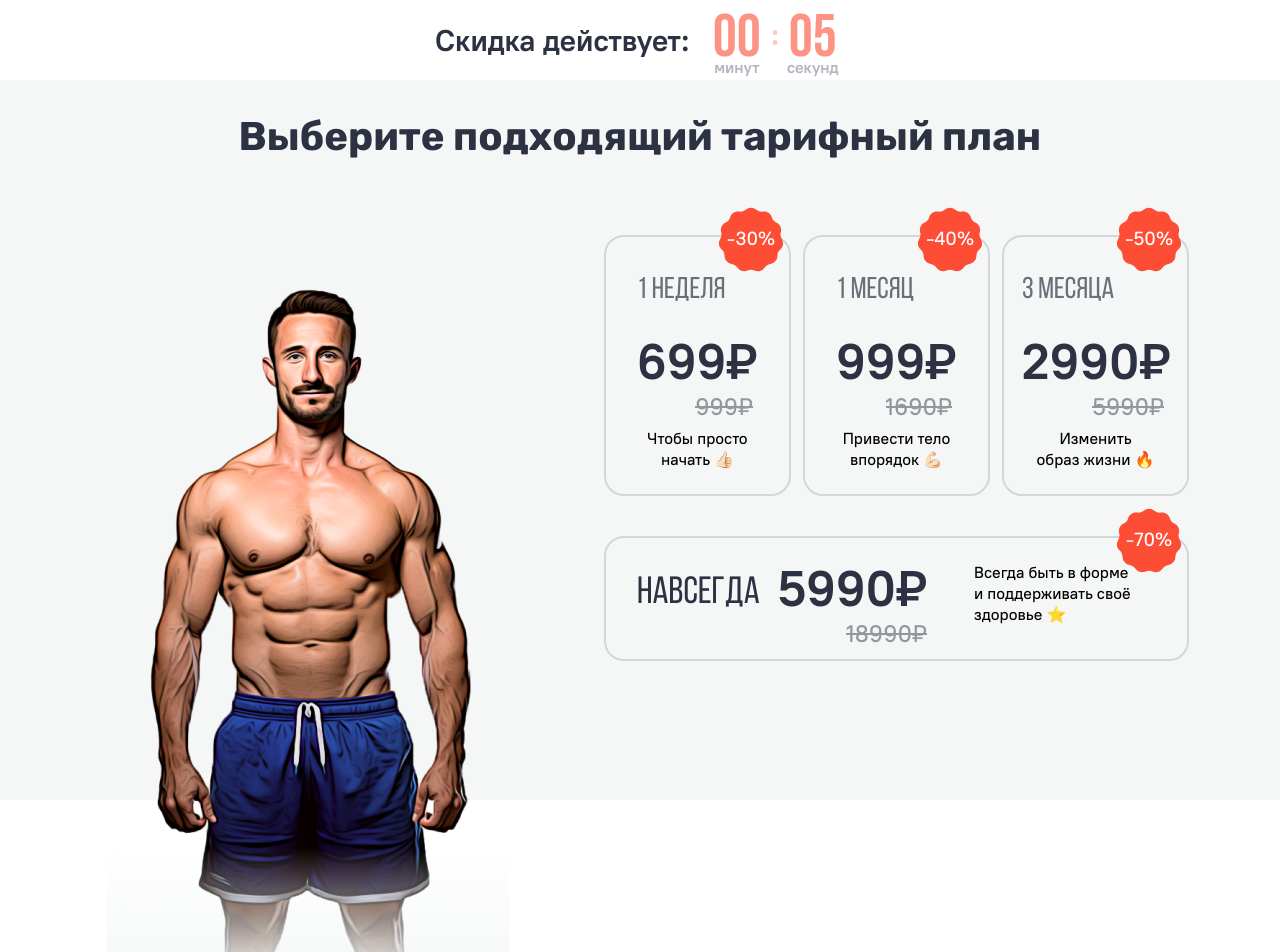
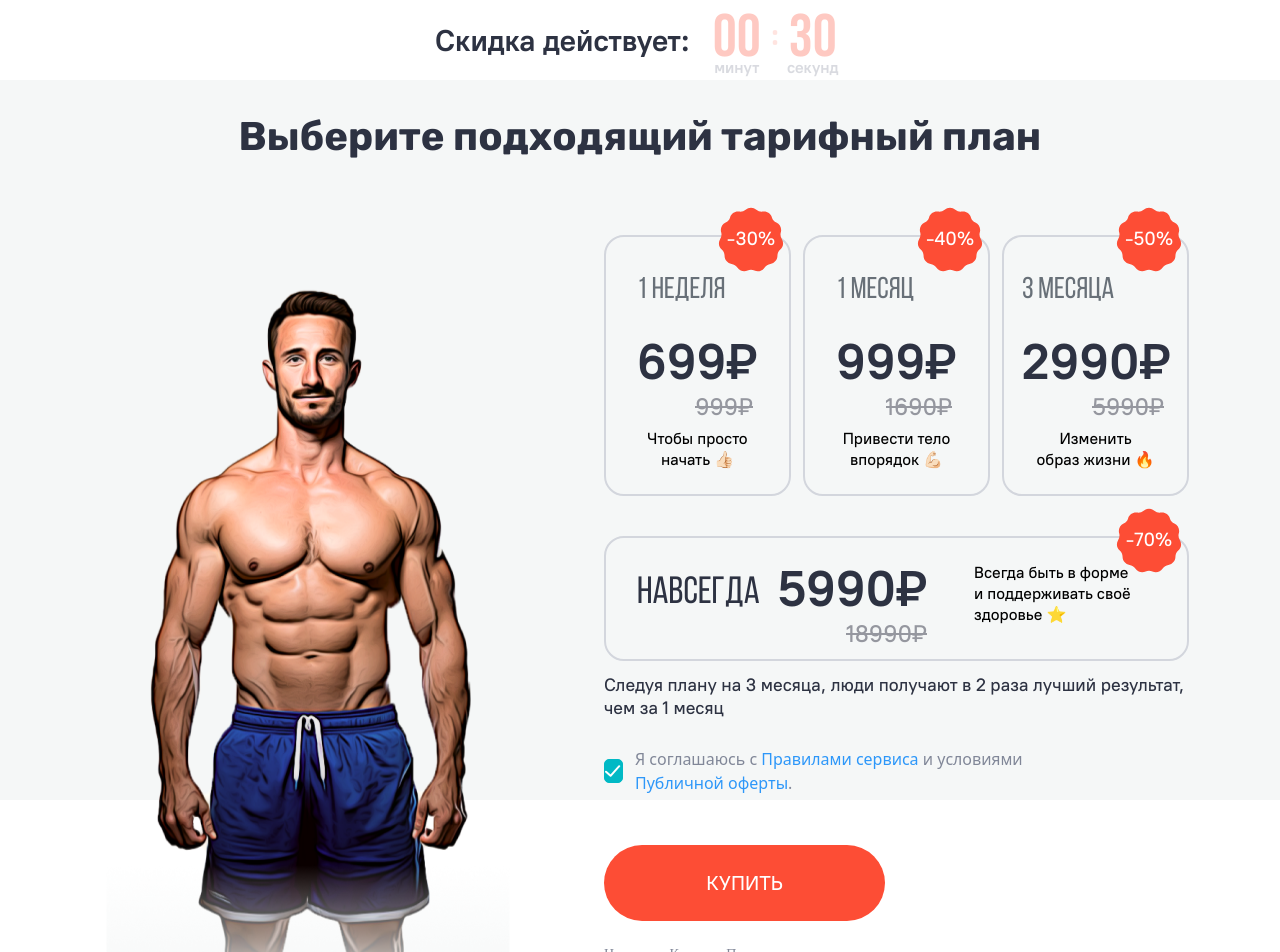
Before and after one commit to Red-Fox-98/fitness_tariffs, a Next.js app: page / in a window 1280 px wide. Shown: the top 952 px of the page. Built offline with nearby package versions, Linux system fonts and the light colour scheme.

Commit message:
Added description tariff map

```diff
--- a/package.json
+++ b/package.json
@@ -16,6 +16,7 @@
   "dependencies": {
     "@reduxjs/toolkit": "^2.3.0",
     "clsx": "^2.1.1",
+    "html-react-parser": "^5.1.18",
     "i18next": "^23.16.0",
     "next": "^14.2.15",
     "react": "^18.3.1",
@@ -24,16 +25,18 @@
     "react-redux": "^9.1.2"
   },
   "devDependencies": {
+    "@types/markdown-it": "^14",
     "@types/node": "^20.9.1",
     "@types/react": "^18.3.11",
     "@typescript-eslint/eslint-plugin": "^8.9.0",
-    "@typescript-eslint/parser": "^8.9.0",
+    "@typescript-eslint/parser": "^8.11.0",
     "autoprefixer": "^10.4.20",
     "eslint": "8.57.1",
     "eslint-config-next": "^14.0.3",
     "eslint-config-prettier": "^9.0.0",
     "eslint-plugin-prettier": "^5.0.1",
     "eslint-plugin-react": "^7.33.2",
+    "markdown-it": "^14.1.0",
     "postcss": "^8.4.47",
     "prettier": "^3.3.3",
     "prettier-eslint": "^16.3.0",
--- a/src/entities/header/time/Time.tsx
+++ b/src/entities/header/time/Time.tsx
@@ -6,7 +6,7 @@ import { getIsFlashing, timeChange, timeOutput } from "src/entities/header/time/
 import { isLittleTimeSwitch, isPopularSwitch } from "src/shared/store/Time/slice";
 
 const Time: FC = () => {
-  const [time, setTime] = useState(10);
+  const [time, setTime] = useState(35);
   const [minute, second] = [Math.floor(time / 60), time % 60];
   const isLittleTime = useAppSelector((state) => state.time.isLittleTime);
   const isPopular = useAppSelector((state) => state.time.isPopular);
@@ -14,11 +14,9 @@ const Time: FC = () => {
 
   useEffect(() => {
     setTimeout(() => setTime(timeChange(time)), 1000);
-    if ((isLittleTime && time >= 30) || (!isLittleTime && time <= 30)) dispatch(isLittleTimeSwitch());
-    if (time === 0 || (time !== 0 && !isPopular)) {
-      dispatch(isPopularSwitch());
-    }
-  }, [time, dispatch, isLittleTime, isPopular]);
+    if (!isLittleTime && time === 30) dispatch(isLittleTimeSwitch());
+    if ((time === 0 && isPopular) || (time !== 0 && !isPopular)) dispatch(isPopularSwitch());
+  }, [dispatch, time, isLittleTime, isPopular]);
 
   return (
     <div className={`relative w-[140px] flex gap-[12px] ${getIsFlashing(time, isLittleTime) && "animate-flashing"}`}>
--- a/src/entities/header/time/helper.ts
+++ b/src/entities/header/time/helper.ts
@@ -1,12 +1,12 @@
-export const getIsFlashing = (time: number, isLittleTime: boolean) => {
-  return isLittleTime && time <= 30 && time !== 0;
+export const getIsFlashing = (time: number, isLittleTime: boolean): number => {
+  return +(isLittleTime && time <= 30 && time !== 0);
 };
 
-export const timeChange = (time: number) => {
+export const timeChange = (time: number): number => {
   return time > 0 ? (time -= 1) : time;
 };
 
-export const timeOutput = (number: number, text_form = ["а", "ы", ""]) => {
+export const timeOutput = (number: number, text_form = ["а", "ы", ""]): string => {
   const n = number % 10;
   if (n == 1) return text_form[0];
   else if (n >= 2 && n <= 4) return text_form[1];
--- /dev/null
+++ b/src/entities/home/descriptionTariffMap/DescriptionTariffMap.tsx
@@ -0,0 +1,28 @@
+import { FC } from "react";
+import markdownit from "markdown-it";
+import parse from "html-react-parser";
+import Button from "src/shared/uikit/Button/Button";
+
+const mdParser = markdownit();
+
+const DescriptionTariffMap: FC = () => {
+  return (
+    <div className={"pt-[13px]"}>
+      <div className={"font-ptRootUIMedium text-[18px] leading-[130%] text-2D3242 mb-[26px]"}>
+        {"Следуя плану на 3 месяца, люди получают в 2 раза лучший результат, чем за 1 месяц"}
+      </div>
+      <div className={"privacy-policy w-[454px] mb-[50px] flex gap-[12px] items-center text-818798"}>
+        <input type={"checkbox"} checked />
+        {parse(mdParser.render("Я соглашаюсь с [Правилами сервиса]() и  условиями [Публичной оферты](). "))}
+      </div>
+      <Button value={"Купить"} buttonSize={"small"} />
+      <div className={"font-ptRootUIRegular w-[580px] mt-[25px] text-[14px] text-818798 leading-[130%]"}>
+        {
+          "Нажимая «Купить», Пользователь соглашается на автоматическое списание денежных средств по истечению купленного периода. Дальнейшие списания по тарифам участвующим в акции осуществляются по полной стоимости согласно оферте."
+        }
+      </div>
+    </div>
+  );
+};
+
+export default DescriptionTariffMap;
--- a/src/features/homePage/tariff/Tariff.tsx
+++ b/src/features/homePage/tariff/Tariff.tsx
@@ -42,6 +42,7 @@ const Tariff: FC<TariffProps> = ({ tariff, descriptionTariff, initialTariff }) =
         >
           {`${tariff.name}`}
         </div>
+
         <div className={"h-auto"}>
           <div className={"h-[55px] font-ptRootUIBold text-2D3242 text-large  leading-[110%]"}>{`${tariff.price}₽`}</div>
 
--- a/src/features/homePage/tariffCard/TariffCard.tsx
+++ b/src/features/homePage/tariffMap/TariffMap.tsx
@@ -1,15 +1,16 @@
 import { FC, useEffect, useState } from "react";
 import { useAppSelector } from "src/shared/store/hooks";
 import { FitnessTariff, FitnessTariffDescription } from "src/shared/api/types";
-import { getDescription, getFilteredTariffs, getInitialTariff } from "src/features/homePage/tariffCard/helper";
+import { getDescription, getFilteredTariffs, getInitialTariff } from "src/features/homePage/tariffMap/helper";
 import Tariff from "src/features/homePage/tariff/Tariff";
+import DescriptionTariffMap from "src/entities/home/descriptionTariffMap/DescriptionTariffMap";
 
 interface TariffCardProps {
   tariffs: FitnessTariff[];
   tariffsDescription: FitnessTariffDescription[];
 }
 
-const TariffCard: FC<TariffCardProps> = ({ tariffs, tariffsDescription }) => {
+const TariffMap: FC<TariffCardProps> = ({ tariffs, tariffsDescription }) => {
   const isPopular = useAppSelector((state) => state.time.isPopular);
   const [filteredTariffs, setFilteredTariffs] = useState(getFilteredTariffs(tariffs, isPopular));
 
@@ -38,8 +39,9 @@ const TariffCard: FC<TariffCardProps> = ({ tariffs, tariffsDescription }) => {
           />
         </div>
       )}
+      <DescriptionTariffMap />
     </div>
   );
 };
 
-export default TariffCard;
+export default TariffMap;
--- a/src/pages/index.css
+++ b/src/pages/index.css
@@ -1,6 +1,29 @@
 @tailwind base;
 @tailwind components;
 @tailwind utilities;
+
+.privacy-policy {
+  input[type="checkbox"] {
+    background-color: #ffffff;
+    width: 24px;
+    height: 24px;
+    appearance: none;
+    border: 1px solid #01b9c5;
+    border-radius: 5px;
+  }
+  input[type="checkbox"]:checked {
+    background-color: #01b9c5;
+    background-repeat: no-repeat;
+    background-image: url("../shared/uikit/icons/Checkbox.svg");
+    background-position: center center;
+  }
+  input[type="checkbox"]:focus {
+    outline: none;
+  }
+  a {
+    color: #2d97f9;
+  }
+}
 
 @layer base {
   @font-face {
@@ -9,6 +32,14 @@
     font-weight: 400;
     font-display: swap;
     src: url("../../public/fonts/BebasNeue/BebasNeue-Regular.ttf") format("truetype");
+  }
+
+  @font-face {
+    font-family: "PT RootUI Bold Regular";
+    font-style: normal;
+    font-weight: 400;
+    font-display: swap;
+    src: url("../../public/fonts/PTRootUI/pt-root-ui_regular.ttf") format("truetype");
   }
 
   @font-face {
--- a/src/shared/store/Time/slice.ts
+++ b/src/shared/store/Time/slice.ts
@@ -7,7 +7,7 @@ interface TimeState {
 
 const initialState: TimeState = {
   isLittleTime: false,
-  isPopular: true
+  isPopular: false
 };
 
 export const timeSlice = createSlice({
--- /dev/null
+++ b/src/shared/uikit/Button/Button.tsx
@@ -0,0 +1,23 @@
+import { FC } from "react";
+
+type buttonSizeType = "small" | "large";
+
+interface ButtonProps {
+  value: string;
+  buttonSize: buttonSizeType;
+}
+
+const Button: FC<ButtonProps> = ({ value, buttonSize }) => {
+  return (
+    <button
+      className={
+        "font-ptRootUIMedium text-[20px] text-FFFFFF uppercase rounded-[60px] bg-FD4D35 hover:animate-flashing" +
+        ` ${buttonSize === "small" ? "w-[281px] h-[76px]" : "w-[310] h-[62px]"}`
+      }
+    >
+      {value}
+    </button>
+  );
+};
+
+export default Button;
--- a/src/widgets/home/tariffModule/TariffModule.tsx
+++ b/src/widgets/home/tariffModule/TariffModule.tsx
@@ -1,6 +1,6 @@
 import { FC } from "react";
 import { FitnessTariff, FitnessTariffDescription } from "src/shared/api/types";
-import TariffCard from "src/features/homePage/tariffCard/TariffCard";
+import TariffMap from "src/features/homePage/tariffMap/TariffMap";
 
 interface TariffModuleProps {
   tariffs: FitnessTariff[];
@@ -10,7 +10,7 @@ interface TariffModuleProps {
 const TariffModule: FC<TariffModuleProps> = ({ tariffs, tariffsDescription }) => {
   return (
     <div className={"w-[585px]"}>
-      <TariffCard tariffs={tariffs} tariffsDescription={tariffsDescription} />
+      <TariffMap tariffs={tariffs} tariffsDescription={tariffsDescription} />
     </div>
   );
 };
--- a/tailwind.config.js
+++ b/tailwind.config.js
@@ -2,7 +2,7 @@
 module.exports = {
   content: ["./src/**/*.{js,ts,jsx,tsx,mdx}"],
   theme: {
-    fill: ({ theme }) => ({
+    fill: ({theme}) => ({
       "01B9C5100": theme("colors.01B9C5100"),
       "FD4D35": theme("colors.FD4D35")
     }),
@@ -21,6 +21,7 @@ module.exports = {
         }
       },
       fontFamily: {
+        "ptRootUIRegular": "PT RootUI Regular",
         "ptRootUIBold": "PT RootUI Bold",
         "ptRootUIMedium": "PT RootUI Medium",
         "bebasNeue": "Bebas Neue",
@@ -45,17 +46,18 @@ module.exports = {
         "FD4D35": "#FD4D35",
         "01B9C5100": "#01B9C5",
         "01B9C55": "rgba(1,185,197,0.05)",
+        "2D97F9": "#2D97F9",
       },
       backgroundImage: {
-        'star' : "url('../shared/uikit/icons/star.svg')",
+        'star': "url('../shared/uikit/icons/star.svg')",
       },
       animation: {
         "flashing": "flashing 2s linear infinite"
       },
       keyframes: {
         flashing: {
-          "0%, 100%": { opacity: 1 },
-          "50%": { opacity: 0 }
+          "0%, 100%": {opacity: 1},
+          "50%": {opacity: 0}
         }
       }
     }
```
Also changed, not shown: src/features/homePage/tariffMap/helper.ts (renamed from src/features/homePage/tariffCard/helper.ts), src/shared/uikit/icons/Checkbox.svg (added), 1 other file (tests, documents, lock files or other folders).
